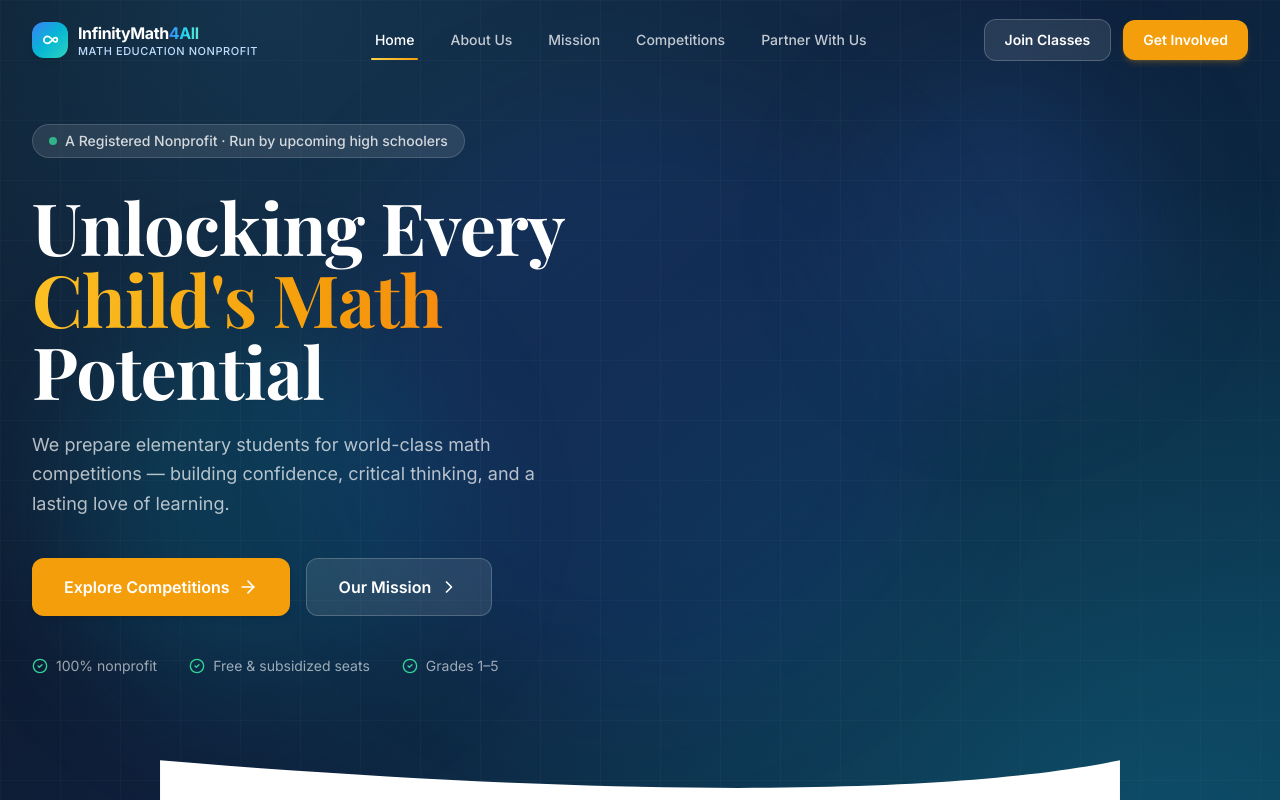
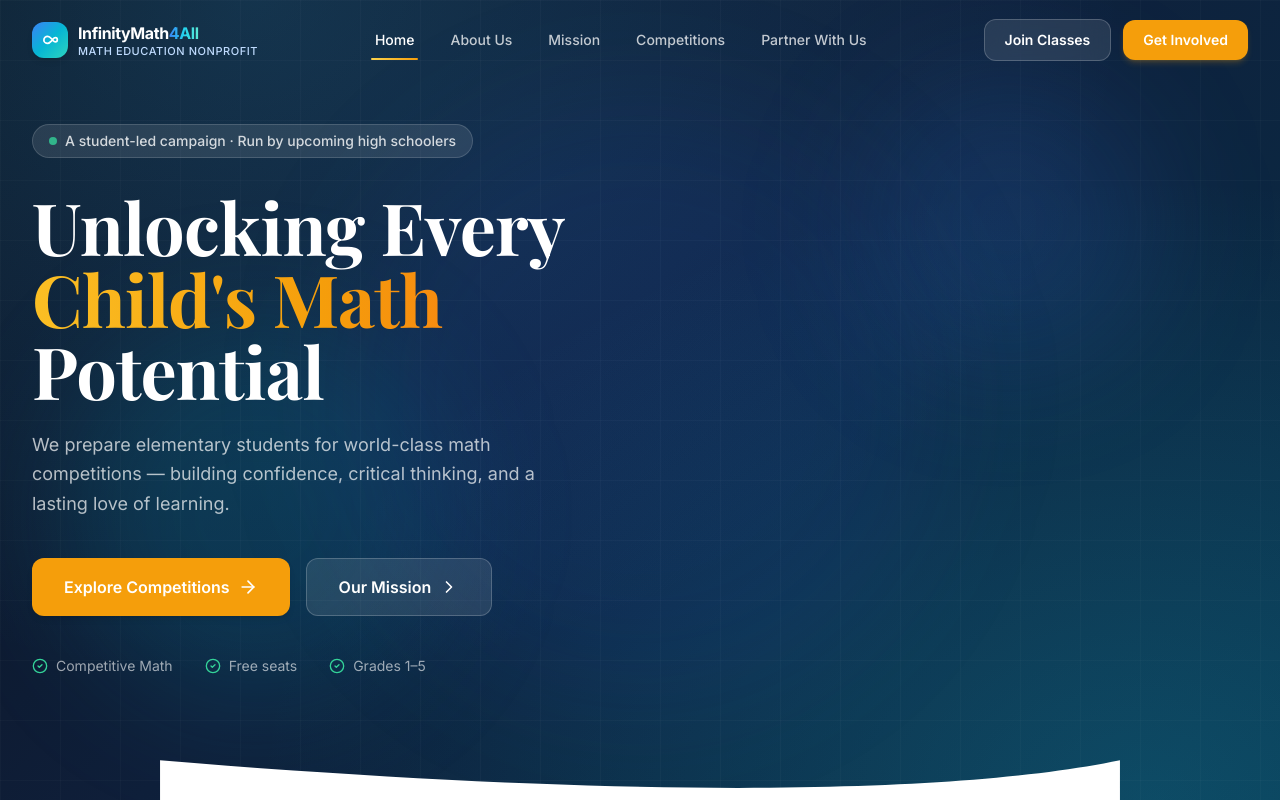
Before and after one commit to CodingNinjaXtreme/Offical-Nonprofit-Website, a React (Vite) app: page / in a window 1280 px wide. Shown: the top 800 px of the page. Built offline with nearby package versions, Linux system fonts and the light colour scheme.

Commit message:
changed description

```diff
--- a/src/pages/Home.tsx
+++ b/src/pages/Home.tsx
@@ -80,7 +80,7 @@ const teamHighlights = [
   {
     role: 'Mission',
     title: 'Student-run, mission-first',
-    text: 'We are a  nonprofit. The whole leadership team is in high school — and that is the point.',
+    text: 'The whole leadership team is in high school — and that is the point.',
   },
 ];
 
@@ -104,7 +104,7 @@ export default function Home() {
             <div className="animate-rise">
               <div className="inline-flex items-center gap-2 bg-white/10 backdrop-blur-sm border border-white/15 rounded-full px-4 py-1.5 mb-8">
                 <span className="w-2 h-2 bg-emerald-400 rounded-full animate-pulse" />
-                <span className="text-white/80 text-sm font-medium"> A Registered Nonprofit · Run by upcoming high schoolers</span>
+                <span className="text-white/80 text-sm font-medium"> A student-led campaign · Run by upcoming high schoolers</span>
               </div>
               <h1 className="text-5xl lg:text-6xl xl:text-7xl font-bold text-white leading-[1.05] mb-6">
                 Unlocking Every
@@ -124,8 +124,8 @@ export default function Home() {
                 </Link>
               </div>
               <div className="mt-10 flex flex-wrap items-center gap-x-8 gap-y-3 text-white/60 text-sm">
-                <span className="flex items-center gap-2"><CheckCircle2 className="w-4 h-4 text-emerald-400" /> 100% nonprofit</span>
-                <span className="flex items-center gap-2"><CheckCircle2 className="w-4 h-4 text-emerald-400" /> Free & subsidized seats</span>
+                <span className="flex items-center gap-2"><CheckCircle2 className="w-4 h-4 text-emerald-400" /> Competitive Math </span>
+                <span className="flex items-center gap-2"><CheckCircle2 className="w-4 h-4 text-emerald-400" /> Free seats</span>
                 <span className="flex items-center gap-2"><CheckCircle2 className="w-4 h-4 text-emerald-400" /> Grades 1–5</span>
               </div>
             </div>
```
